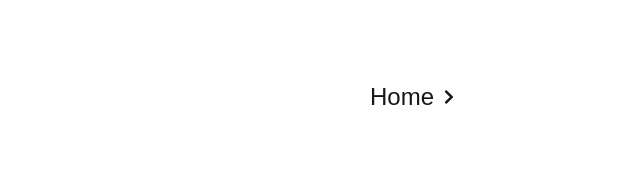
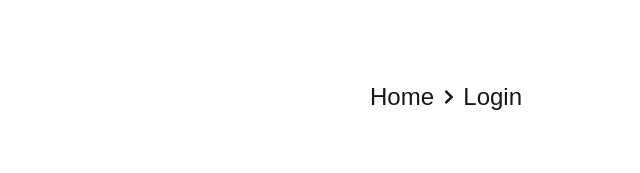
Before and after one commit to carledwardm/react-component-library, a Next.js app: page /footer in a window 1280 px wide. Shown: the part 74-247 px from the top of the page, without its empty margins (194-834 px from the left). Built offline with nearby package versions, Linux system fonts and the light colour scheme.

Commit message:
Link breadcrumbs to global css variable colors

```diff
--- a/app/buttons/Buttons.module.scss
+++ b/app/buttons/Buttons.module.scss
@@ -75,7 +75,7 @@
 
 .routeName {
     font-size: 18px;
-    color: white;
+    color: var(--foreground);
 }
 
 .repoLink {
--- a/app/footer/Footer.module.scss
+++ b/app/footer/Footer.module.scss
@@ -36,7 +36,7 @@
 
 .routeName {
     font-size: 24px;
-    color: white;
+    color: var(--foreground);
 }
 
 .repoLink {
--- a/app/header/Header.module.scss
+++ b/app/header/Header.module.scss
@@ -36,7 +36,7 @@
 
 .routeName {
     font-size: 24px;
-    color: white;
+    color: var(--foreground);
 }
 
 .repoLink {
--- a/app/login/Login.module.scss
+++ b/app/login/Login.module.scss
@@ -36,7 +36,7 @@
 
 .routeName {
     font-size: 24px;
-    color: white;
+    color: var(--foreground);
 }
 
 .repoLink {
--- a/app/signup/Signup.module.scss
+++ b/app/signup/Signup.module.scss
@@ -39,7 +39,7 @@
 
 .routeName {
     font-size: 24px;
-    color: white;
+    color: var(--foreground);
 }
 
 .repoLink {
--- a/app/toast/Toast.module.scss
+++ b/app/toast/Toast.module.scss
@@ -37,7 +37,7 @@
 
 .routeName {
     font-size: 24px;
-    color: white;
+    color: var(--foreground);
 }
 
 .repoLink {
```
